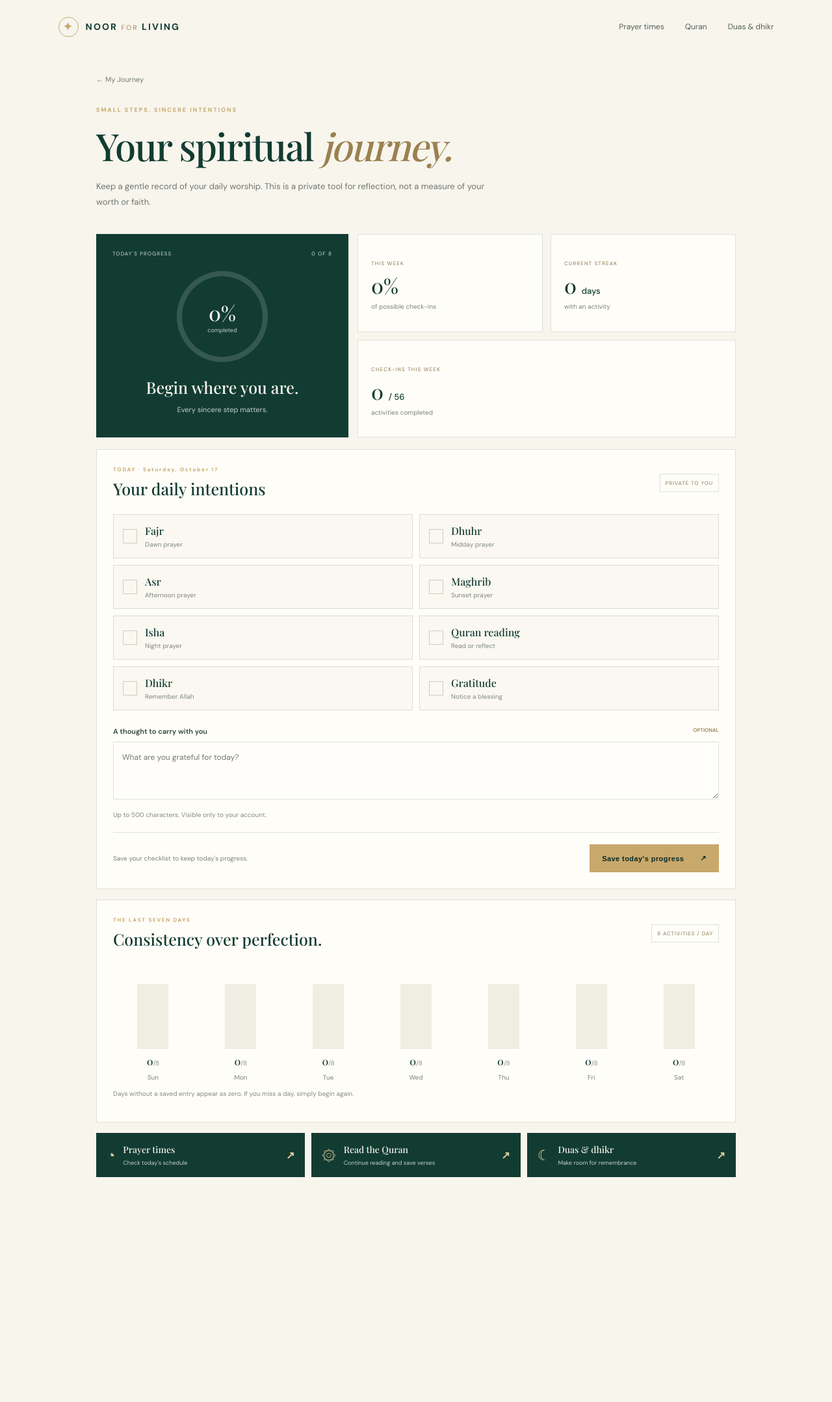
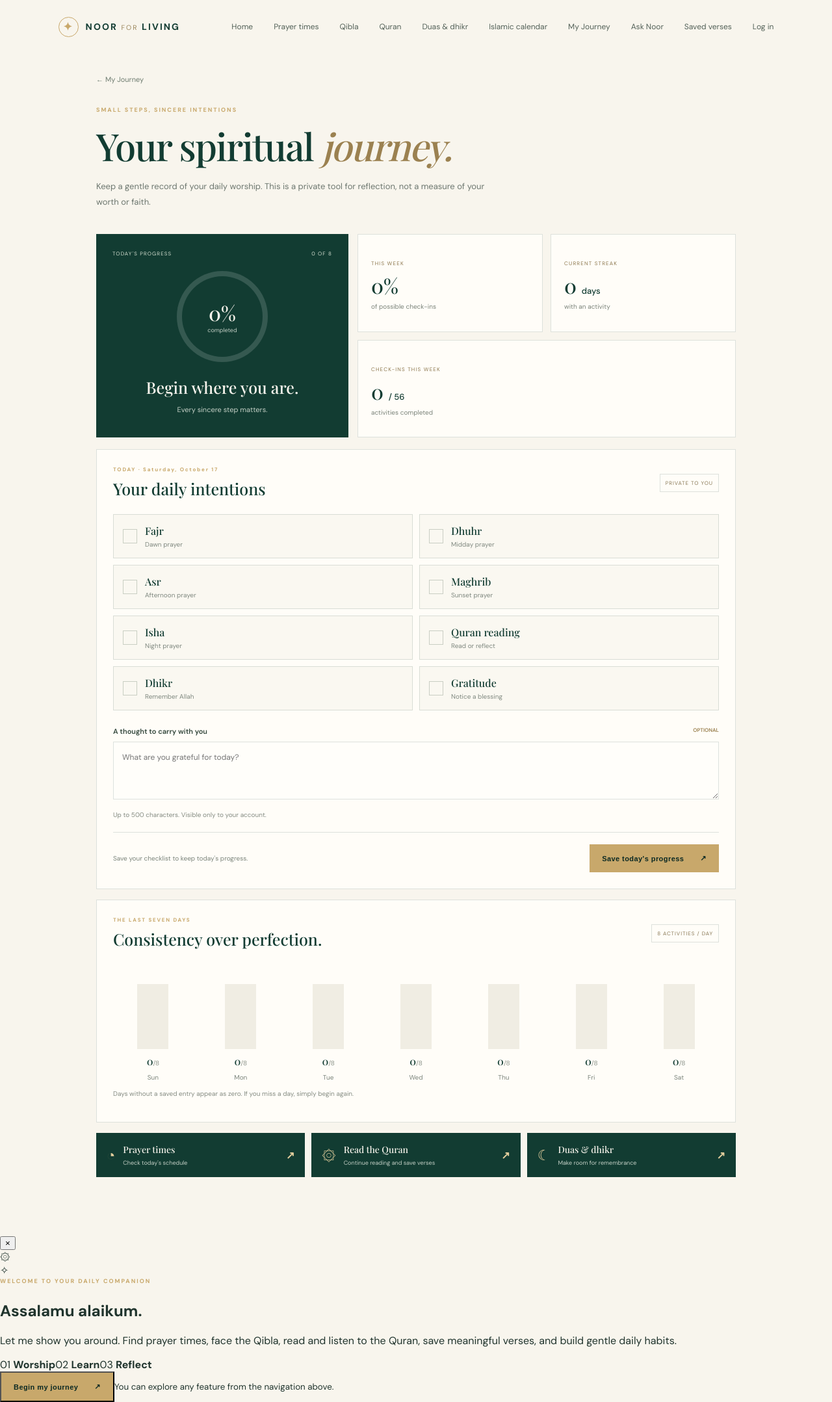
Before and after one commit to elenavance/noor-for-living, a Django app: page /my-journey/ in a window 1280 px wide. Shown: the whole page at 65% size. Before the commit the page ends 1811 px from the top, so only its background shows below. Run offline with Django 5.2, Linux system fonts and the light colour scheme; the visitor is signed in with stand-in values (Sample User, id 1); data comes from the database, SQL or seed files in the repository.

Commit message:
Load shared navigation and motion system

```diff
--- a/templates/worship/tracker.html
+++ b/templates/worship/tracker.html
@@ -16,4 +16,4 @@
 </div><label class="reflection-label" for="reflection">A thought to carry with you <span>OPTIONAL</span></label><textarea id="reflection" name="reflection" rows="3" maxlength="500" placeholder="What are you grateful for today?">{{ log.reflection }}</textarea><p class="reflection-help">Up to 500 characters. Visible only to your account.</p><div class="tracker-submit-row"><p>Save your checklist to keep today's progress.</p><button class="button button-gold tracker-save" type="submit">Save today's progress <span>↗</span></button></div></form></section>
 <section class="tracker-panel weekly-panel"><div class="tracker-panel-heading"><div><p class="eyebrow">THE LAST SEVEN DAYS</p><h2>Consistency over perfection.</h2></div><span class="tracker-lock">8 ACTIVITIES / DAY</span></div><div class="week-chart">{% for day in week %}<div class="week-day{% if day.is_today %} is-today{% endif %}"><div class="week-bar-track"><div class="week-bar-fill" style="height:{{ day.percent }}%"></div></div><strong>{{ day.completed }}<small>/8</small></strong><span>{{ day.label }}</span></div>{% endfor %}</div><p class="tracker-footnote">Days without a saved entry appear as zero. If you miss a day, simply begin again.</p></section>
 <section class="tracker-links"><a href="{% url 'prayer_times' %}"><span>◔</span><div><strong>Prayer times</strong><small>Check today's schedule</small></div><b>↗</b></a><a href="{% url 'quran_reader' %}"><span>۞</span><div><strong>Read the Quran</strong><small>Continue reading and save verses</small></div><b>↗</b></a><a href="{% url 'daily_remembrance' %}"><span>☾</span><div><strong>Duas &amp; dhikr</strong><small>Make room for remembrance</small></div><b>↗</b></a></section></main>
-<nav class="bottom-nav"><a class="nav-item" href="/"><span>⌂</span><small>Home</small></a><a class="nav-item active" href="{% url 'worship_tracker' %}"><span>✓</span><small>Track</small></a><a class="nav-item" href="{% url 'daily_remembrance' %}"><span>☾</span><small>Duas</small></a><a class="nav-item" href="{% url 'quran_reader' %}"><span>۞</span><small>Quran</small></a><a class="nav-item" href="{% url 'dashboard' %}"><span>◉</span><small>Profile</small></a></nav></body></html>
+<nav class="bottom-nav"><a class="nav-item" href="/"><span>⌂</span><small>Home</small></a><a class="nav-item active" href="{% url 'worship_tracker' %}"><span>✓</span><small>Track</small></a><a class="nav-item" href="{% url 'daily_remembrance' %}"><span>☾</span><small>Duas</small></a><a class="nav-item" href="{% url 'quran_reader' %}"><span>۞</span><small>Quran</small></a><a class="nav-item" href="{% url 'dashboard' %}"><span>◉</span><small>Profile</small></a></nav><script src="/static/js/app.js" defer></script></body></html>
```
